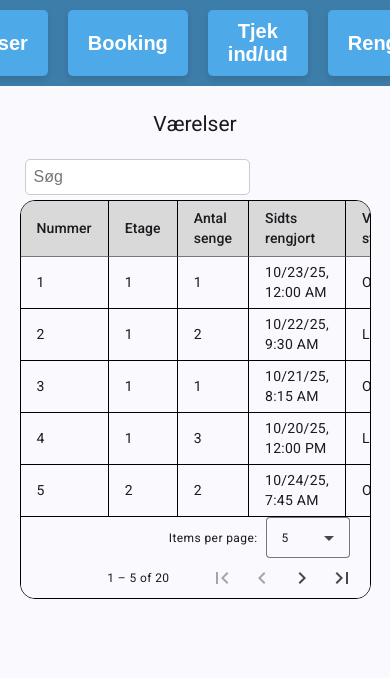
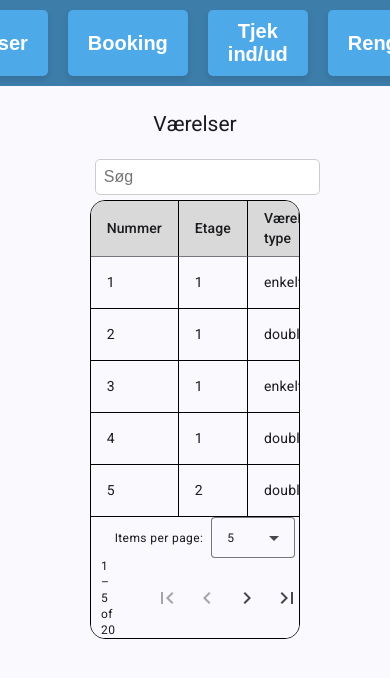
Before and after one commit to lahi1998/HotelBookingSVP, an Angular app in the folder Hotel-Angular/: page /staff/room-status in a window 390 px wide. Shown: the top 678 px of the page. Built offline with nearby package versions, Linux system fonts and the light colour scheme.

Commit message:
Staff værelser done mangler bare responsiv.

```diff
--- a/Hotel-Angular/src/app/components/staff/staff-roomstatus/staff-roomstatus.css
+++ b/Hotel-Angular/src/app/components/staff/staff-roomstatus/staff-roomstatus.css
@@ -4,24 +4,24 @@ h2 {
     margin: 20px 0;
     font-weight: 400;
     text-align: center;
+
 }
 
 .container {
     display: flex;
     flex-wrap: wrap;
-    justify-content: flex-start;
-    /* keeps them together */
+    justify-content: center; /* centers children horizontally */
     align-items: flex-start;
     gap: 5%;
-    /* space between table and form */
     padding: 2% 5%;
 }
 
 /* Table wrapper */
 .table-wrapper {
     flex: 1 1 60%;
-    min-width: 300px;
-    max-width: 700px;
+    max-width: 60%;
+    margin: 0 auto; /* ensure wrapper is centered */
+    display: block;
 }
 
 .table-border {
--- a/Hotel-Angular/src/app/components/staff/staff-roomstatus/staff-roomstatus.ts
+++ b/Hotel-Angular/src/app/components/staff/staff-roomstatus/staff-roomstatus.ts
@@ -10,7 +10,7 @@ import { room } from '../../../interfaces/room';
   styleUrl: './staff-roomstatus.css',
 })
 export class StaffRoomstatus {
-  displayedColumns: string[] = ['number', 'floor', 'bedCount', 'lastCleaned', 'roomStatus'];
+  displayedColumns: string[] = ['number', 'floor', 'type', 'bedCount', 'lastCleaned', 'roomStatus'];
   filterValue: string = '';
   dataSource = new MatTableDataSource<room>(DATA);
 
@@ -32,6 +32,7 @@ const DATA: room[] = [
   {
     number: 1,
     floor: 1,
+    type: 'enkelt',
     bedCount: 1,
     lastCleaned: new Date('2025-10-23T00:00:00'),
     roomStatus: true,
@@ -39,6 +40,7 @@ const DATA: room[] = [
   {
     number: 2,
     floor: 1,
+    type: 'double',
     bedCount: 2,
     lastCleaned: new Date('2025-10-22T09:30:00'),
     roomStatus: false,
@@ -46,6 +48,7 @@ const DATA: room[] = [
   {
     number: 3,
     floor: 1,
+    type: 'enkelt',
     bedCount: 1,
     lastCleaned: new Date('2025-10-21T08:15:00'),
     roomStatus: true,
@@ -53,6 +56,7 @@ const DATA: room[] = [
   {
     number: 4,
     floor: 1,
+    type: 'double',
     bedCount: 3,
     lastCleaned: new Date('2025-10-20T12:00:00'),
     roomStatus: false,
@@ -60,6 +64,7 @@ const DATA: room[] = [
   {
     number: 5,
     floor: 2,
+    type: 'double',
     bedCount: 2,
     lastCleaned: new Date('2025-10-24T07:45:00'),
     roomStatus: true,
@@ -67,6 +72,7 @@ const DATA: room[] = [
   {
     number: 6,
     floor: 2,
+    type: 'enkelt',
     bedCount: 1,
     lastCleaned: new Date('2025-10-23T10:00:00'),
     roomStatus: true,
@@ -74,6 +80,7 @@ const DATA: room[] = [
   {
     number: 7,
     floor: 2,
+    type: 'double',
     bedCount: 2,
     lastCleaned: new Date('2025-10-22T11:20:00'),
     roomStatus: false,
@@ -81,6 +88,7 @@ const DATA: room[] = [
   {
     number: 8,
     floor: 2,
+    type: 'double',
     bedCount: 3,
     lastCleaned: new Date('2025-10-19T09:00:00'),
     roomStatus: true,
@@ -88,6 +96,7 @@ const DATA: room[] = [
   {
     number: 9,
     floor: 3,
+    type: 'enkelt',
     bedCount: 1,
     lastCleaned: new Date('2025-10-18T15:30:00'),
     roomStatus: true,
@@ -95,6 +104,7 @@ const DATA: room[] = [
   {
     number: 10,
     floor: 3,
+    type: 'double',
     bedCount: 2,
     lastCleaned: new Date('2025-10-24T13:00:00'),
     roomStatus: false,
@@ -102,6 +112,7 @@ const DATA: room[] = [
   {
     number: 11,
     floor: 3,
+    type: 'enkelt',
     bedCount: 1,
     lastCleaned: new Date('2025-10-20T10:45:00'),
     roomStatus: true,
@@ -109,6 +120,7 @@ const DATA: room[] = [
   {
     number: 12,
     floor: 3,
+    type: 'double',
     bedCount: 2,
     lastCleaned: new Date('2025-10-21T14:10:00'),
     roomStatus: true,
@@ -116,6 +128,7 @@ const DATA: room[] = [
   {
     number: 13,
     floor: 4,
+    type: 'double',
     bedCount: 3,
     lastCleaned: new Date('2025-10-23T06:00:00'),
     roomStatus: false,
@@ -123,6 +136,7 @@ const DATA: room[] = [
   {
     number: 14,
     floor: 4,
+    type: 'double',
     bedCount: 2,
     lastCleaned: new Date('2025-10-22T07:30:00'),
     roomStatus: true,
@@ -130,6 +144,7 @@ const DATA: room[] = [
   {
     number: 15,
     floor: 4,
+    type: 'enkelt',
     bedCount: 1,
     lastCleaned: new Date('2025-10-25T09:00:00'),
     roomStatus: true,
@@ -137,6 +152,7 @@ const DATA: room[] = [
   {
     number: 16,
     floor: 5,
+    type: 'double',
     bedCount: 2,
     lastCleaned: new Date('2025-10-20T08:00:00'),
     roomStatus: false,
@@ -144,6 +160,7 @@ const DATA: room[] = [
   {
     number: 17,
     floor: 5,
+    type: 'double',
     bedCount: 3,
     lastCleaned: new Date('2025-10-19T12:45:00'),
     roomStatus: true,
@@ -151,6 +168,7 @@ const DATA: room[] = [
   {
     number: 18,
     floor: 5,
+    type: 'enkelt',
     bedCount: 1,
     lastCleaned: new Date('2025-10-18T10:20:00'),
     roomStatus: true,
@@ -158,6 +176,7 @@ const DATA: room[] = [
   {
     number: 19,
     floor: 5,
+    type: 'double',
     bedCount: 2,
     lastCleaned: new Date('2025-10-24T11:15:00'),
     roomStatus: false,
@@ -165,6 +184,7 @@ const DATA: room[] = [
   {
     number: 20,
     floor: 5,
+    type: 'enkelt',
     bedCount: 1,
     lastCleaned: new Date('2025-10-23T05:50:00'),
     roomStatus: true,
```
